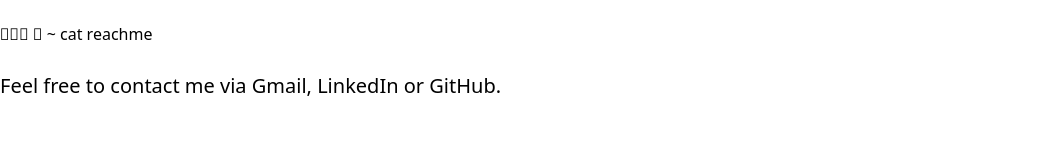
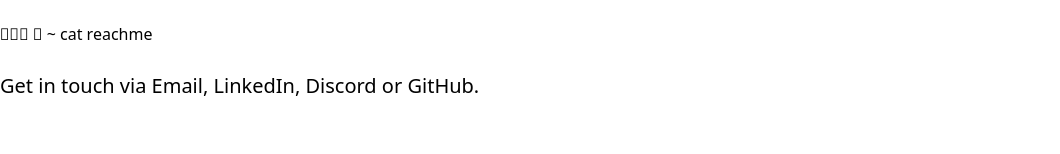
Before and after one commit to hatixntsoa/next.portfolio, a Next.js app: page / in a window 1280 px wide. Shown: the part 946-1100 px from the top of the page, without its empty margins (0-1060 px from the left). Built offline with nearby package versions, Linux system fonts and the light colour scheme.

Commit message:
feat: social link

```diff
--- a/app/components/ProjectsList.tsx
+++ b/app/components/ProjectsList.tsx
@@ -55,13 +55,12 @@ const ProjectsList = () => {
         {projects.map((project) => (
           <p key={project.name} className="text-xl leading-[1.6] flex flex-wrap">
             <a
-              className="custom-link"
               href={project.url}
               target="_blank"
               rel="noopener noreferrer"
             >
               <span className="bullet hidden sm:inline">● </span>
-              <span className="project">{project.name}</span>
+              <span className="project link">{project.name}</span>
             </a>
             <span className="
               project-description
--- a/app/components/ReachMe.tsx
+++ b/app/components/ReachMe.tsx
@@ -1,11 +1,15 @@
 const contactLinks = [
   {
-    name: "Gmail",
-    url: "mailto:hatixntsoa@gmail.com",
+    name: "Email",
+    url: "mailto:hatixntsoa@proton.me",
   },
   {
     name: "LinkedIn",
     url: "https://www.linkedin.com/in/hatixntsoa",
+  },
+  {
+    name: "Discord",
+    url: "https://discord.com/users/1082707265548718110",
   },
   {
     name: "GitHub",
@@ -19,11 +23,11 @@ const ReachMe = () => {
       <h2 className="command-line">   ~ cat reachme </h2>
       <br />
       <p className="text-xl leading-[1.6]">
-        Feel free to contact me via&nbsp;
+        Get in touch via&nbsp;
         {contactLinks.map((link, index) => (
           <span key={link.name}>
             <a
-              className="custom-link"
+              className="social link"
               href={link.url}
               target="_blank"
               rel="noopener noreferrer"
--- a/app/styles/style.css
+++ b/app/styles/style.css
@@ -222,13 +222,13 @@ body {
 }
 
 /* Links styling */
-.custom-link {
+.project, .social {
   font-weight: bold;
   color: var(--highlight-color) !important;
   text-decoration: none;
   white-space: no-wrap;
 }
 
-.project:hover {
+.link:hover {
   text-decoration: underline;
 }
```
